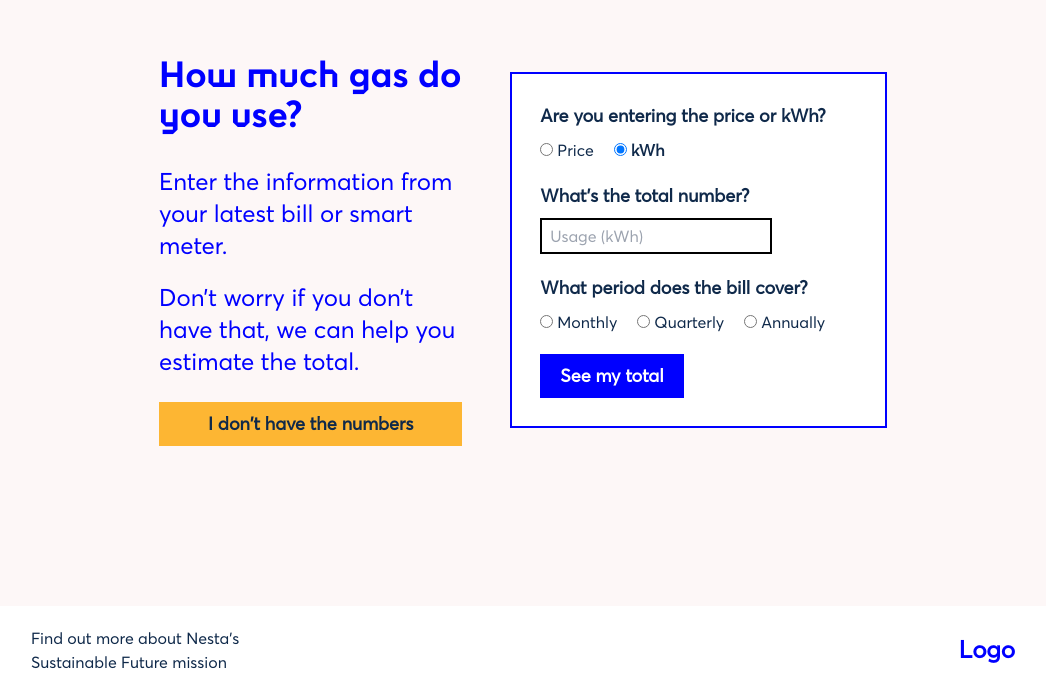
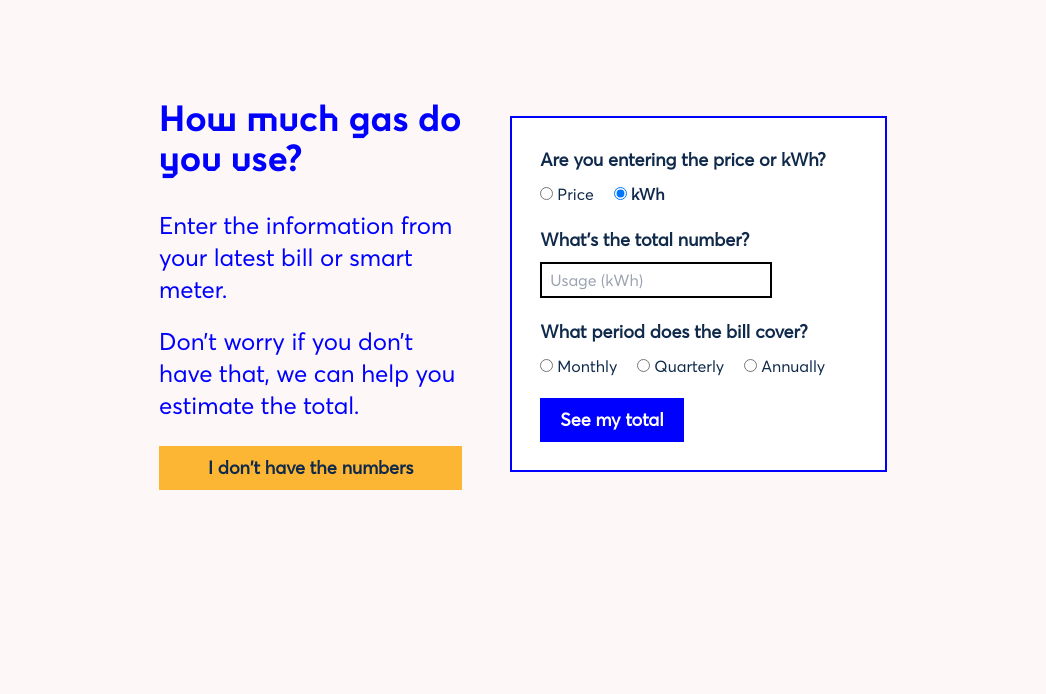
Before and after one commit to nestauk/heating-comparison-ts, a React (Create React App) app: page / in a window 1280 px wide. Shown: the part 106-800 px from the top of the page, without its empty margins (117-1163 px from the left). Built offline with nearby package versions, Linux system fonts and the light colour scheme; a web font is replaced by a local one.

Commit message:
Remove footer

```diff
--- a/src/App.tsx
+++ b/src/App.tsx
@@ -170,16 +170,6 @@ export default function App() {
             </>
           )}
         </main>
-        <footer className="w-full bg-white">
-          <div className="max-w-screen-lg mx-auto p-5 flex items-center justify-between">
-            <p>
-              Find out more about Nesta's
-              <br />
-              Sustainable Future mission
-            </p>
-            <p className="font-bold text-2xl text-brand-blue">Logo</p>
-          </div>
-        </footer>
       </div>
     </StyledEngineProvider>
   );
```
